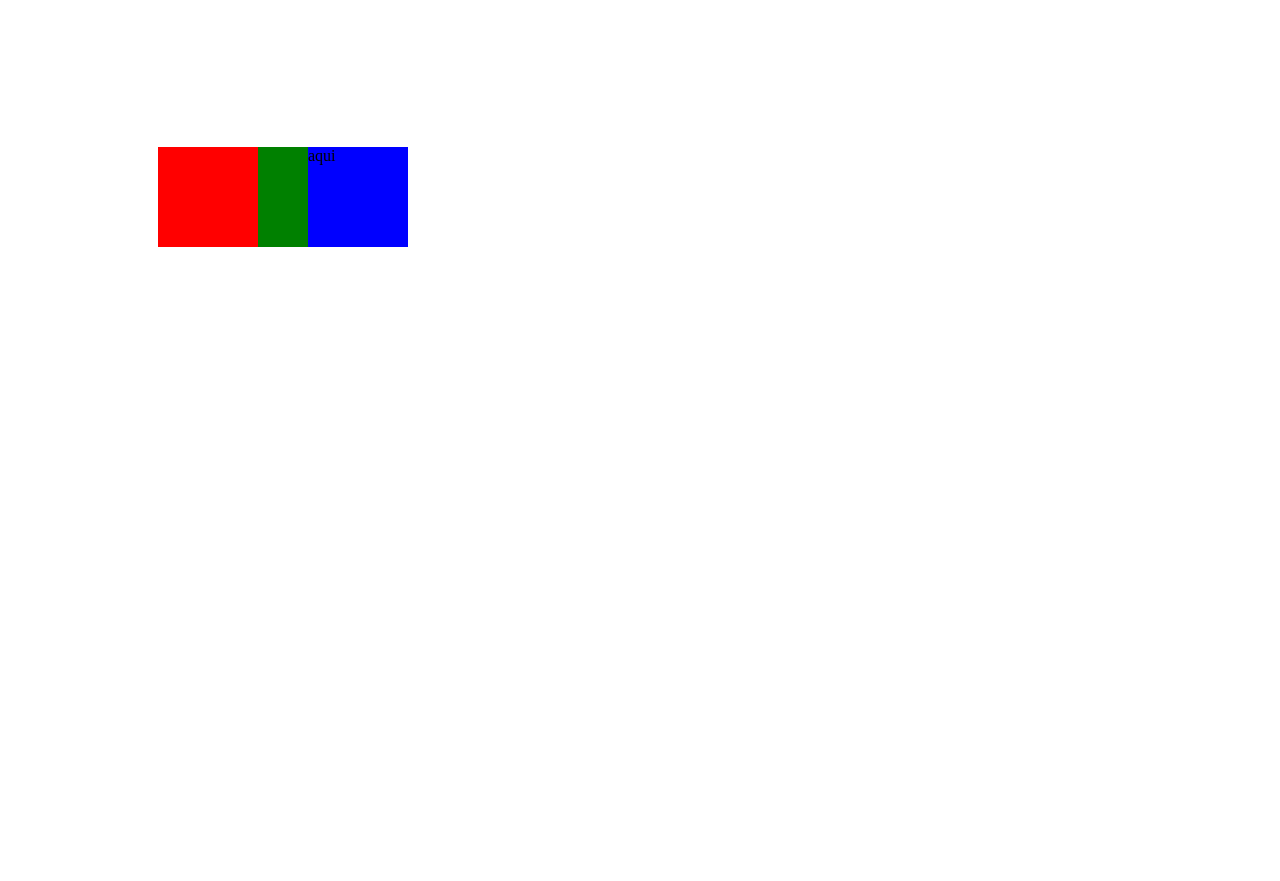
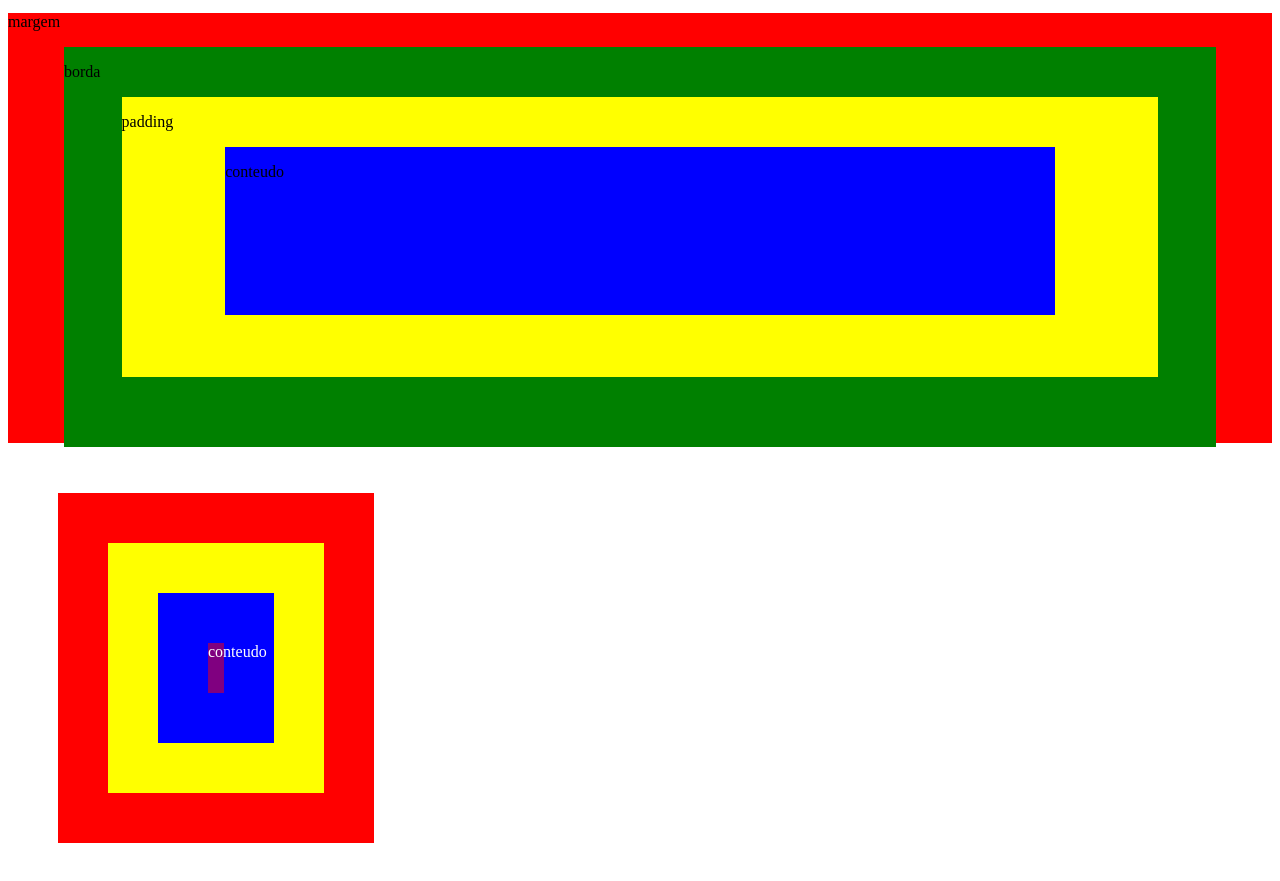
Before and after one commit to Wendell-Maschette/quest-front, a plain HTML site: page index.html in a window 1280 px wide. Shown: the part 1296-2177 px from the top of the page. Before the commit the page ends 1693 px from the top, so only its background shows below. Drawn offline with Linux system fonts and the light colour scheme; a script that the page names is missing.

Commit message:
Update 4

```diff
--- a/index.html
+++ b/index.html
@@ -10,11 +10,12 @@
     <script src='main.js'></script>
     <!-- Estilo incorporado usando id como seletor -->
     <style type="text/css">
-        #bloco-3{
-            width:200px;
+        #bloco-3 {
+            width: 200px;
             height: 200px;
-            background-color:red;
+            background-color: red;
         }
+
         /* ids são referenciados com "#" antes do nome */
     </style>
 </head>
@@ -75,7 +76,7 @@
         <div class="bloco-1">
             <p>Estilo externo</p>
         </div>
-        <div name="bloco-2" style="background-color: blue; width: 200px;height: 200px;" >
+        <div name="bloco-2" style="background-color: blue; width: 200px;height: 200px;">
             <p>Estilo inline</p>
         </div>
         <!-- bloco 2 está sendo estilizado dentro de um elemento head em um elemento style especifica para estilos -->
@@ -86,14 +87,28 @@
     </section>
 
     <!-- BOX MODEL -->
-    <section >
+    <section>
+        <!-- Abaixo, segue um representativo da camada de box model... Na pratica, isso ficaria diferente -->
         <div class="box-margin">
+            <p>margem</p>
             <div class="box-border">
+                <p>borda</p>
                 <div class="box-padding">
+                    <p>padding</p>
                     <div class="box-content">
-                        aqui
+                        <p>conteudo</p>
                     </div>
                 </div>
+            </div>
+        </div>
+
+        <div style="background-color: red; width: 25%; height: 300px; padding-top: 50px; margin: 50px;">
+            <!-- A div acima representa a margem já que não podemos colorir ela -->
+            <div style="background-color: blue; border: 50px solid yellow; margin: 0 50px; padding: 50px;">
+            <!-- A parte amarela representa a borda da div
+            Em azul, temos o que seria o padding do conteudo caso fosse possivel colori-lo -->
+                <p style="background-color: purple; height: 50px; margin: 0; padding: 0; color: white;"> conteudo </p>
+                <!-- Por ultimo, o conteudo de fato em roxo -->
             </div>
         </div>
     </section>
--- a/main.css
+++ b/main.css
@@ -7,29 +7,32 @@
 
 /* BOX MODEL */
 .box-margin {
-    width: 100px;
-    margin: 150px;
-    height: 100px;
+    width: 100%;
+    height: 430px;
     background-color: red;
 }
 
 .box-border {
-    width: 100px;
-    margin: 100px;
-    height: 100px;
+    position: absolute;
+    left: 5%;
+    right: 5%;
+    height: 50%;
     background-color: green;
 }
 
 .box-padding {
-    width: 100px;
-    height: 100px;
-    margin: 50px;
+    position: absolute;
+    left: 5%;
+    right: 5%;
+    height: 70%;
     background-color: yellow;
 
 }
 
 .box-content {
-    width: 100px;
-    height: 100px;
+    position: absolute;
+    left: 10%;
+    right: 10%;
+    height: 60%;
     background-color: blue;
 }
```
